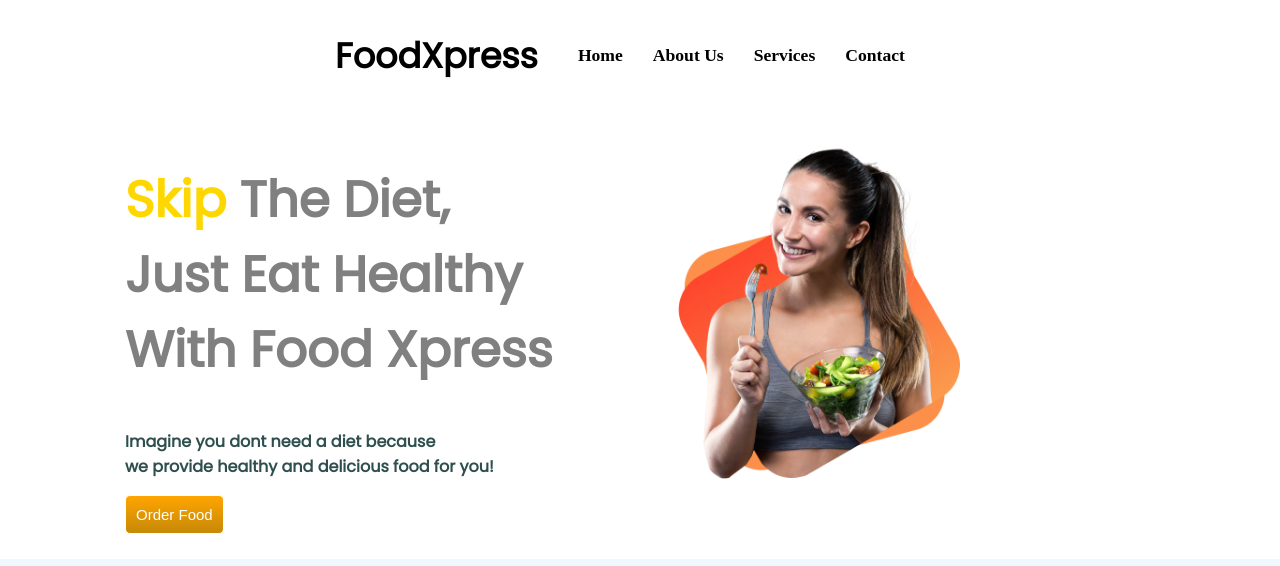
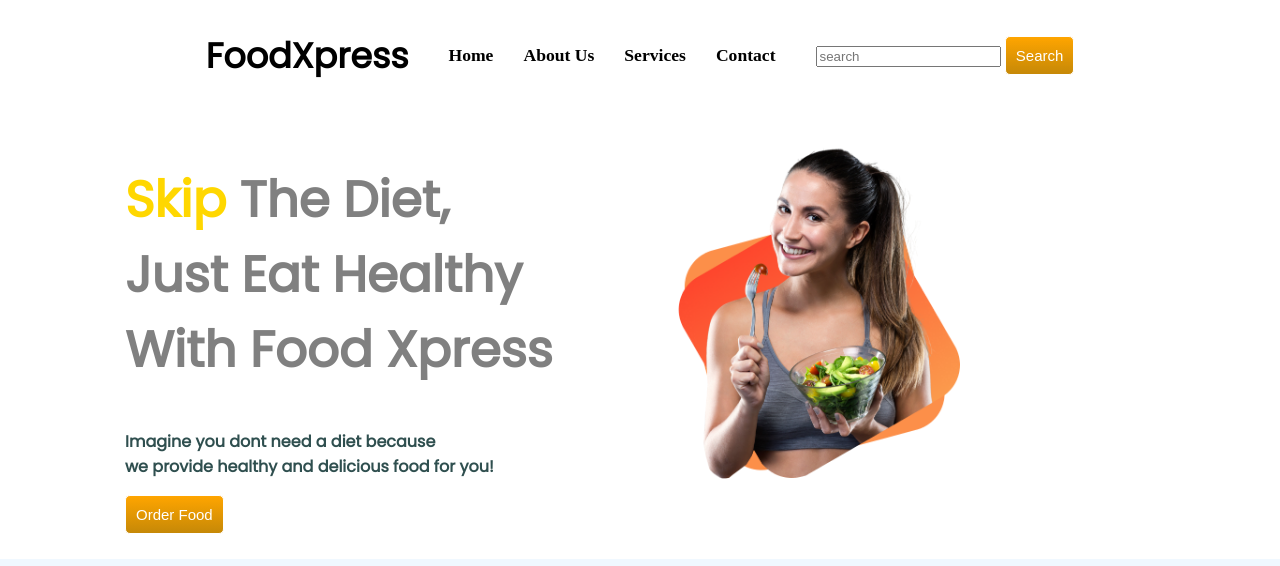
Before and after one commit to MerchantKhalid/PH-first-assignment, a plain HTML site: page index.html in a window 1280 px wide. Shown: the top 566 px of the page. Drawn offline with Linux system fonts and the light colour scheme.

Commit message:
final submission

```diff
--- a/index.html
+++ b/index.html
@@ -22,7 +22,15 @@
             <li><a href="#"> Contact </a></li>
 
         </ul>
+
+        <form class="example" action="">
+            <input class="searchTerm" type="text" placeholder="search">
+            <button class="all-button">Search</button>
+        </form>
+
+
     </nav>
+
 
     <!--nav ends here-->
 
--- a/master.css
+++ b/master.css
@@ -23,3 +23,6 @@
   height: 240px;
   margin: 10px;
 }
+.example {
+  width: 100;
+}
```
